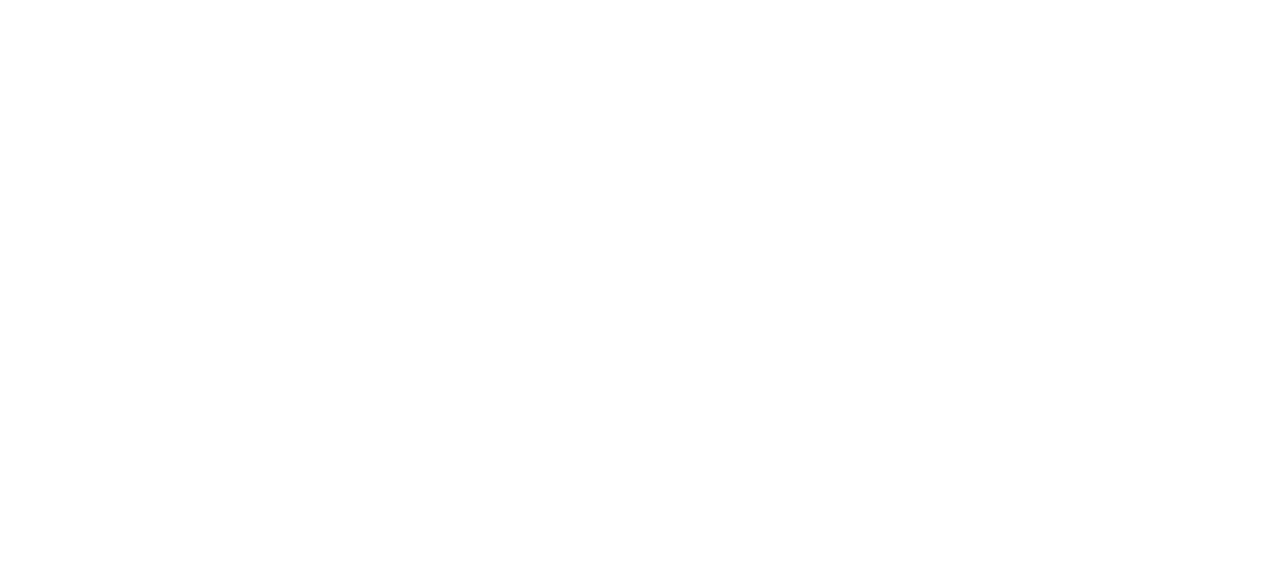
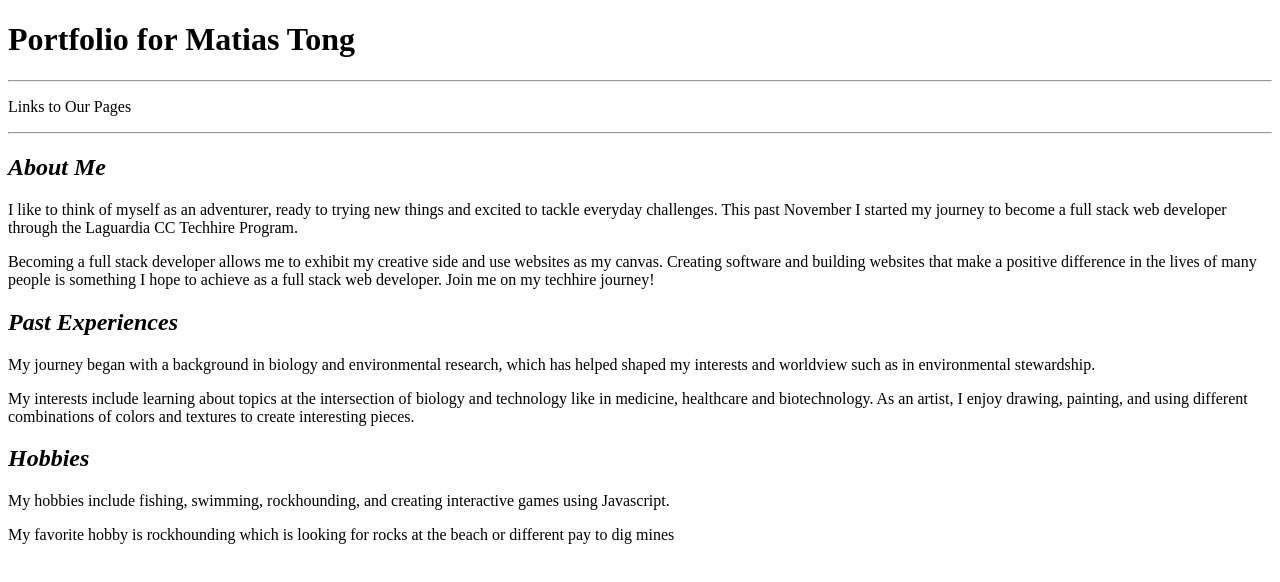
Before and after one commit to MatiasTong/IntroToWebDev, a plain HTML site: page Portfolio/index.html in a window 1280 px wide. Drawn offline with Linux system fonts and the light colour scheme.

Commit message:
saved first code along

```diff
--- a/Portfolio/index.html
+++ b/Portfolio/index.html
@@ -1,10 +1,32 @@
 <!DOCTYPE html>
+<!--
+Name: Matias Tong
+Date Created: 12/03/19
+Most recent revision:
+-->
 <html>
   <head>
-    <title> Your Name's Portfolio
+    <title> Your Matias' Portfolio </title>
   </head>
   <body>
+   <h1> Portfolio for Matias Tong </h1>
+   <hr/>
+   <!--We need to add links to projects.html, contact.html, and testimonials.html -->
+   <p> Links to Our Pages </p>
+   <hr>
+   <h2> <em> About Me </em> </h2>
+   <p>   I like to think of myself as an adventurer, ready to trying new things and excited to tackle everyday challenges.  This past November I started my journey to become a full stack web developer through the Laguardia CC Techhire Program. </p>
 
+   <p> Becoming a full stack developer allows me to exhibit my creative side and use websites as my canvas. Creating software and building websites that make a positive difference in the lives of many people is something I hope to achieve as a full stack web developer. Join me on my techhire journey! </p>
 
+   <h2> <em> Past Experiences </em> </h2>
+   <p> My journey began with a background in biology and environmental research, which has helped shaped my interests and worldview such as in environmental stewardship.</p>
+
+   <p> My interests include learning about topics at the intersection of biology and technology like in medicine, healthcare and biotechnology. As an artist, I enjoy drawing, painting, and using different combinations of colors and textures to create interesting pieces.</p>
+
+   <h2> <em> Hobbies </em> </h2>
+   <p> My hobbies include fishing, swimming, rockhounding, and creating interactive games using Javascript.</p>
+
+   <p>My favorite hobby is rockhounding which is looking for rocks at the beach or different pay to dig mines </p>
   </body>
 </html>
```
